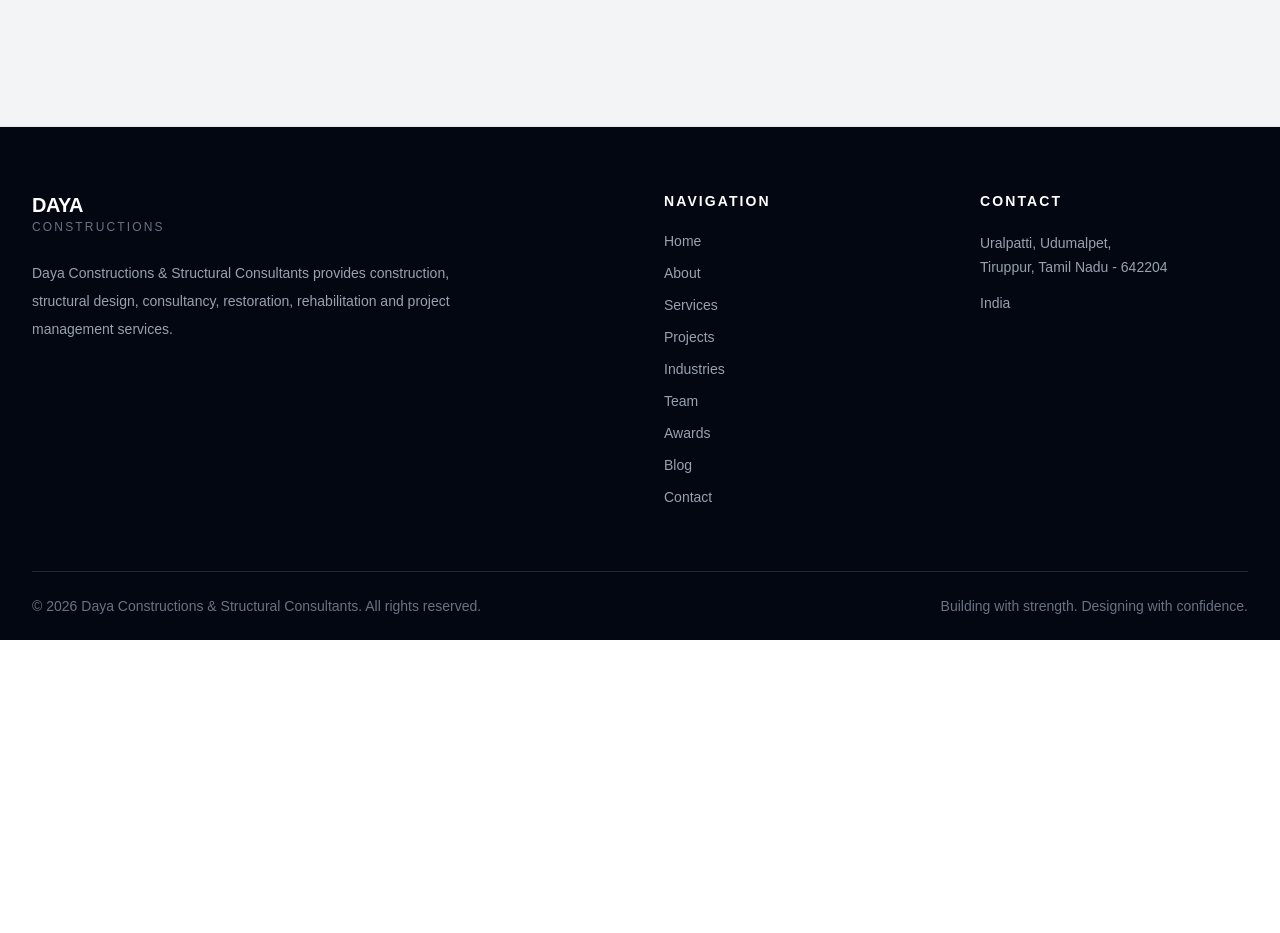
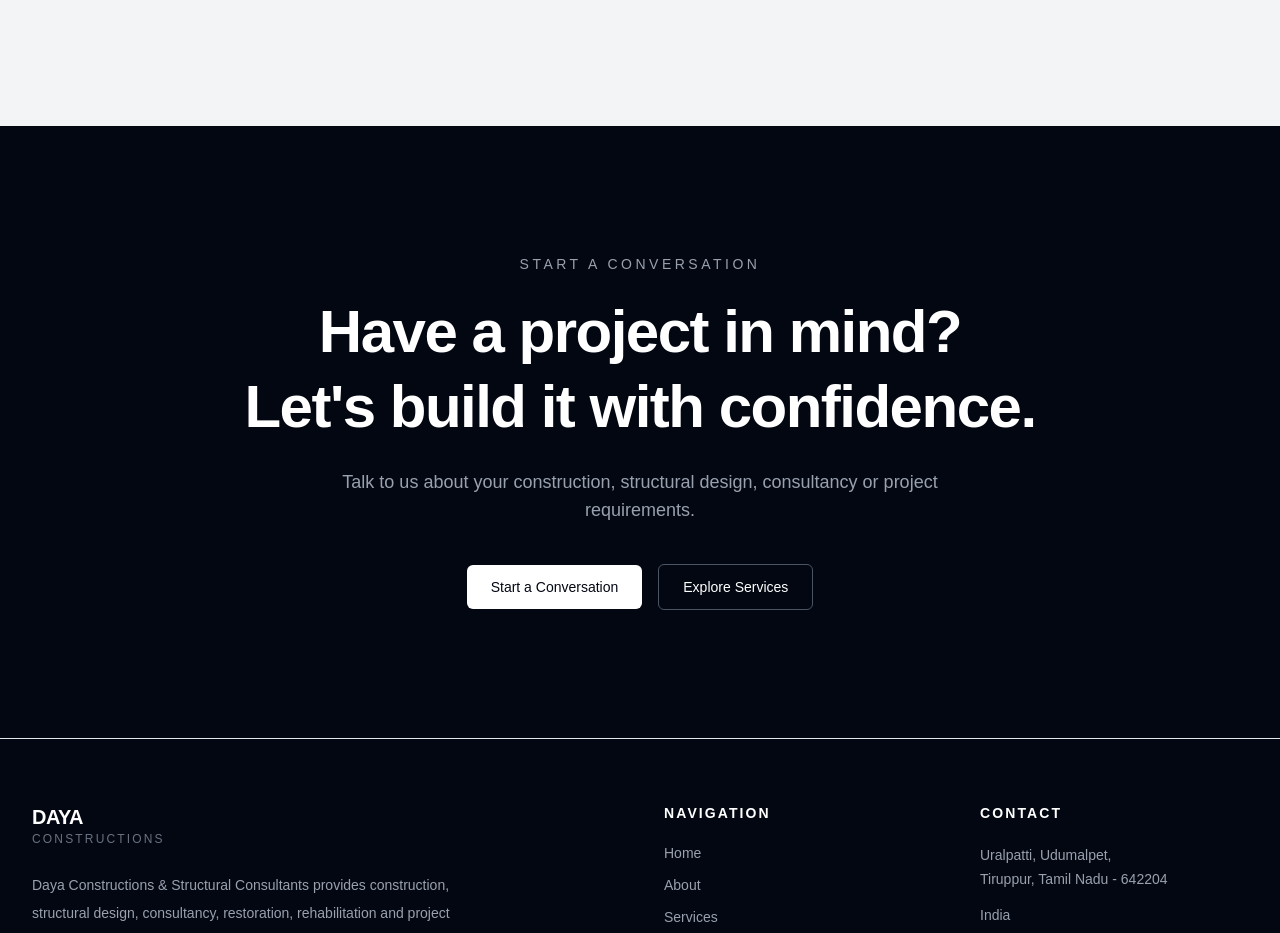
Before and after one commit to Sumolegen/Construction-Website, a Next.js app: page / in a window 1280 px wide. Shown: the part 9351-10284 px from the top of the page. Before the commit the page ends 9991 px from the top, so only its background shows below. Built offline with nearby package versions, Linux system fonts and the light colour scheme.

Commit message:
Page-Updated

```diff
--- a/src/Components/sections/CTAPreview.tsx
+++ b/src/Components/sections/CTAPreview.tsx
@@ -0,0 +1,43 @@
+import Link from "next/link";
+import Container from "../ui/Container";
+
+export default function CTAPreview() {
+  return (
+    <section className="bg-gray-950 py-24 sm:py-28 lg:py-32">
+      <Container>
+        <div className="mx-auto max-w-4xl text-center">
+          <p className="text-sm font-medium uppercase tracking-[0.25em] text-gray-400">
+            Start a Conversation
+          </p>
+
+          <h2 className="mt-5 text-4xl font-semibold leading-tight tracking-tight text-white sm:text-5xl lg:text-6xl">
+            Have a project in mind?
+            <br />
+            Let&apos;s build it with confidence.
+          </h2>
+
+          <p className="mx-auto mt-6 max-w-2xl text-base leading-7 text-gray-400 sm:text-lg">
+            Talk to us about your construction, structural design, consultancy
+            or project requirements.
+          </p>
+
+          <div className="mt-10 flex flex-col items-center justify-center gap-4 sm:flex-row">
+            <Link
+              href="/contact"
+              className="inline-flex items-center justify-center rounded-md bg-white px-6 py-3 text-sm font-medium text-gray-950 transition-colors duration-200 hover:bg-gray-200"
+            >
+              Start a Conversation
+            </Link>
+
+            <Link
+              href="/services"
+              className="inline-flex items-center justify-center rounded-md border border-gray-600 px-6 py-3 text-sm font-medium text-white transition-colors duration-200 hover:border-gray-400 hover:bg-gray-900"
+            >
+              Explore Services
+            </Link>
+          </div>
+        </div>
+      </Container>
+    </section>
+  );
+}
--- a/src/app/page.tsx
+++ b/src/app/page.tsx
@@ -7,6 +7,7 @@ import WhyDayaPreview from "../Components/sections/WhyDayaPreview";
 import JourneyPreview from "../Components/sections/JourneyPreview";
 import RecognitionPreview from "../Components/sections/RecognitionPreview";
 import BlogPreview from "../Components/sections/BlogPreview";
+import CTAPreview from "../Components/sections/CTAPreview";
 
 export default function Home() {
   return (
@@ -20,6 +21,7 @@ export default function Home() {
       <JourneyPreview />
       <RecognitionPreview />
       <BlogPreview />
+      <CTAPreview />
     </main>
   );
 }
```
